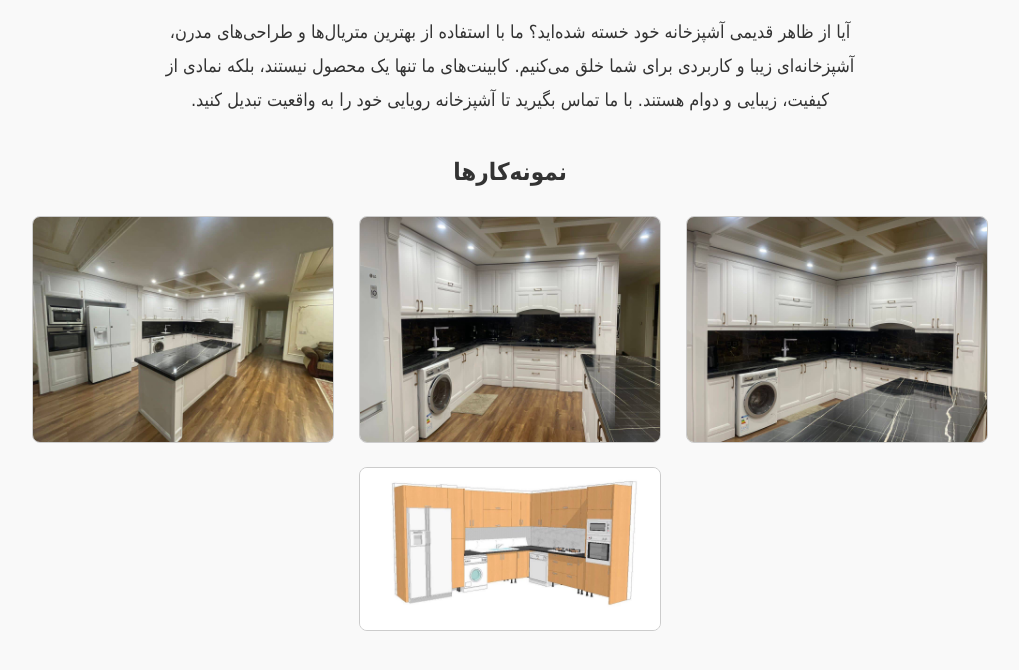
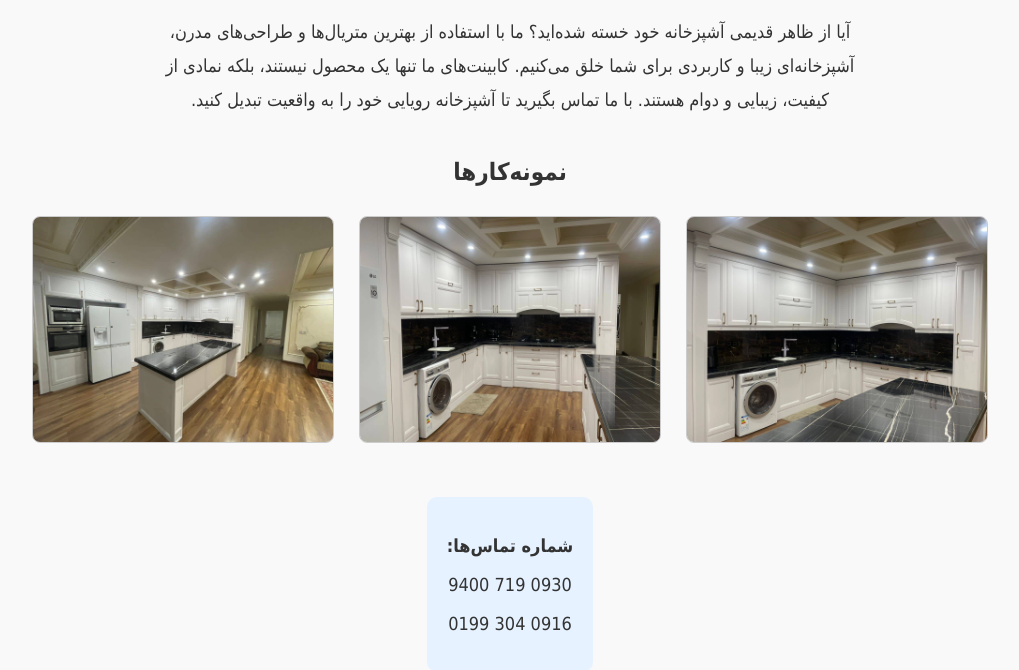
Before and after one commit to iceshw/AAF-wood, a plain HTML site: page index.html in a window 1280 px wide. Shown: the part 166-836 px from the top of the page, without its empty margins (130-1149 px from the left). Drawn offline with Linux system fonts and the light colour scheme.

Commit message:
Update index.html

```diff
--- a/index.html
+++ b/index.html
@@ -58,7 +58,6 @@
     <img src="IMG_6906.jpeg" alt="نمونه کار ۱">
     <img src="IMG_6907.jpeg" alt="نمونه کار ۲">
     <img src="IMG_6908.jpeg" alt="نمونه کار ۳">
-        <img src="IMG_6909.jpeg" alt="نمونه کار ۴">
   </div>
 
   <div class="contact">
```
